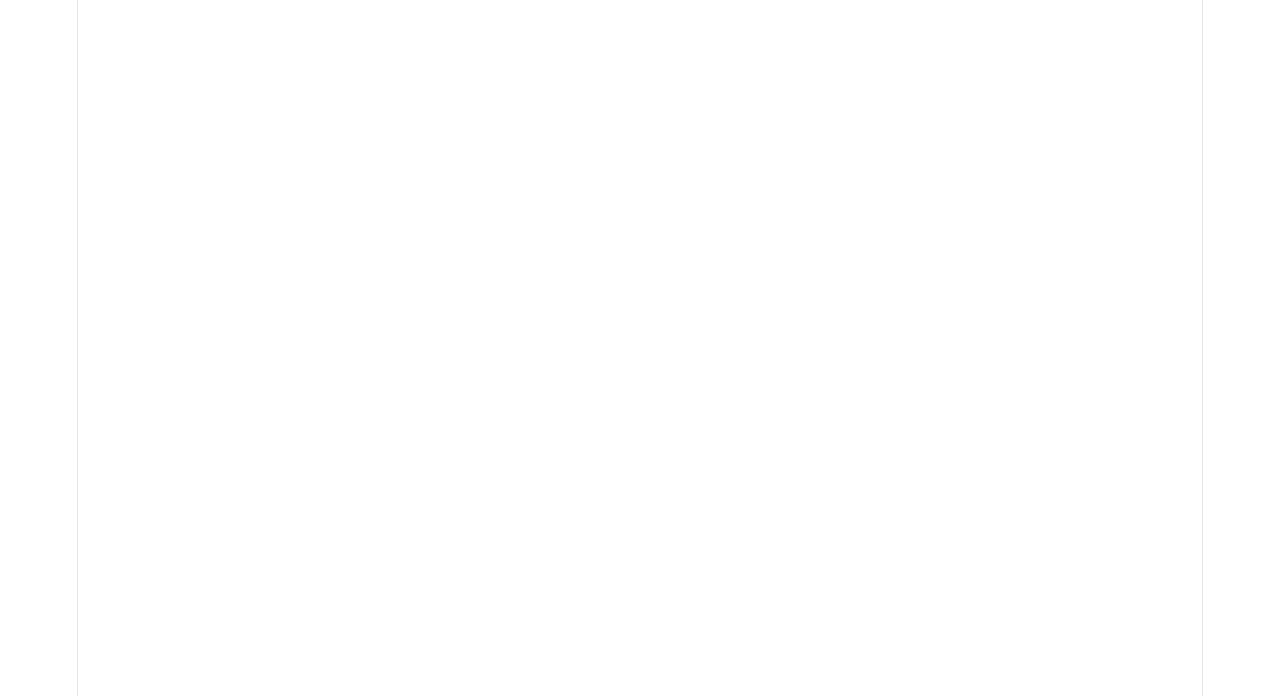
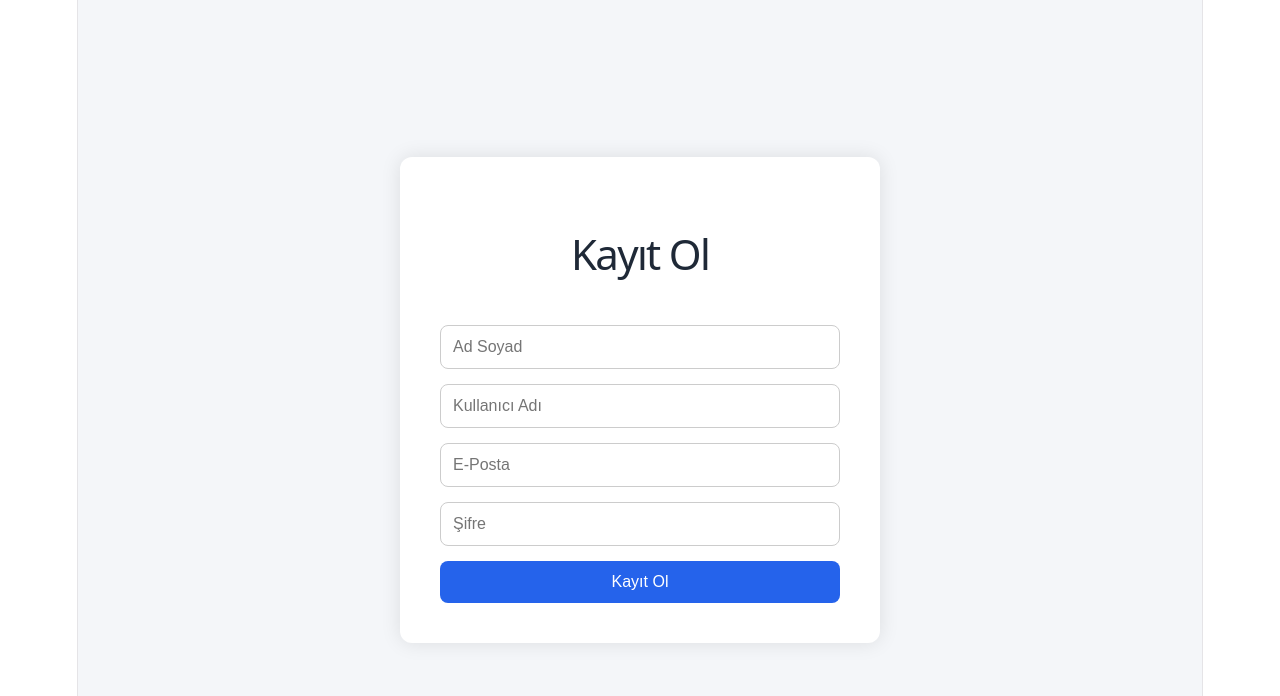
Before and after one commit to Omersmsk1/RubisKutuphaneSistemi, a React app in the folder frontend/: page /kayit in a window 1280 px wide. Before the commit this address had no page. Shown: the top 696 px of the page. Built offline with nearby package versions, Linux system fonts and the light colour scheme; the HTML template or start-up script is replaced by a standard one.

Commit message:
Kayit ol sayfasi eklendi

```diff
--- a/frontend/src/App.jsx
+++ b/frontend/src/App.jsx
@@ -1,10 +1,12 @@
 import { Routes, Route } from "react-router-dom";
 import Giris from "./pages/Giris";
+import KayitOl from "./pages/KayitOl";
 
 function App() {
   return (
     <Routes>
       <Route path="/" element={<Giris />} />
+      <Route path="/kayit" element={<KayitOl />} />
     </Routes>
   );
 }
--- a/frontend/src/pages/Giris.css
+++ b/frontend/src/pages/Giris.css
@@ -43,6 +43,7 @@
 }
 
 .register-btn {
+    width: 100%;
     padding: 12px;
     border: none;
     background-color: #16a34a;
--- a/frontend/src/pages/Giris.jsx
+++ b/frontend/src/pages/Giris.jsx
@@ -1,9 +1,11 @@
+import { Link } from "react-router-dom";
 import "./Giris.css";
 
 function Giris() {
   return (
     <div className="login-container">
       <div className="login-card">
+
         <h1>Rubis Kütüphane Sistemi</h1>
 
         <input
@@ -20,9 +22,12 @@ function Giris() {
           Giriş Yap
         </button>
 
-        <button className="register-btn">
-          Kayıt Ol
-        </button>
+        <Link to="/kayit">
+          <button className="register-btn">
+            Kayıt Ol
+          </button>
+        </Link>
+
       </div>
     </div>
   );
--- a/frontend/src/pages/KayitOl.jsx
+++ b/frontend/src/pages/KayitOl.jsx
@@ -1,5 +1,22 @@
+import "./Giris.css";
+
 function KayitOl() {
-  return <h1>Kayıt Ol Sayfası</h1>;
+  return (
+    <div className="login-container">
+      <div className="login-card">
+        <h1>Kayıt Ol</h1>
+
+        <input type="text" placeholder="Ad Soyad" />
+        <input type="text" placeholder="Kullanıcı Adı" />
+        <input type="email" placeholder="E-Posta" />
+        <input type="password" placeholder="Şifre" />
+
+        <button className="login-btn">
+          Kayıt Ol
+        </button>
+      </div>
+    </div>
+  );
 }
 
 export default KayitOl;
```
